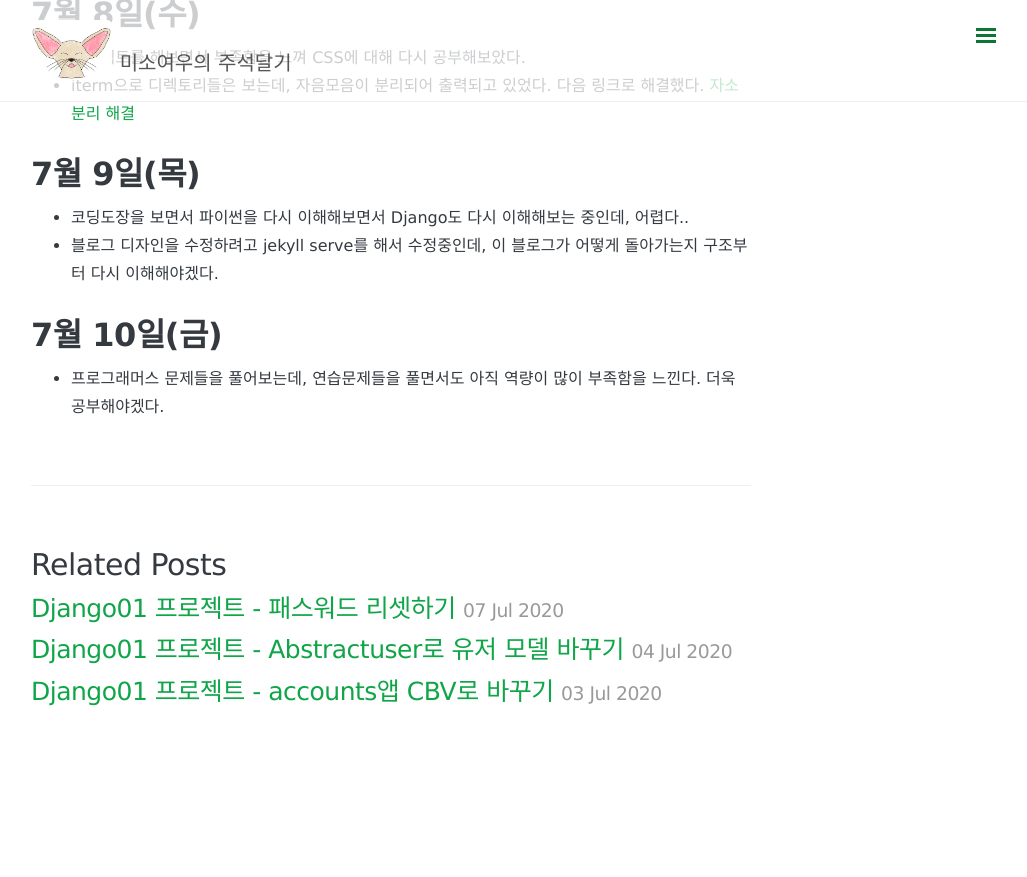
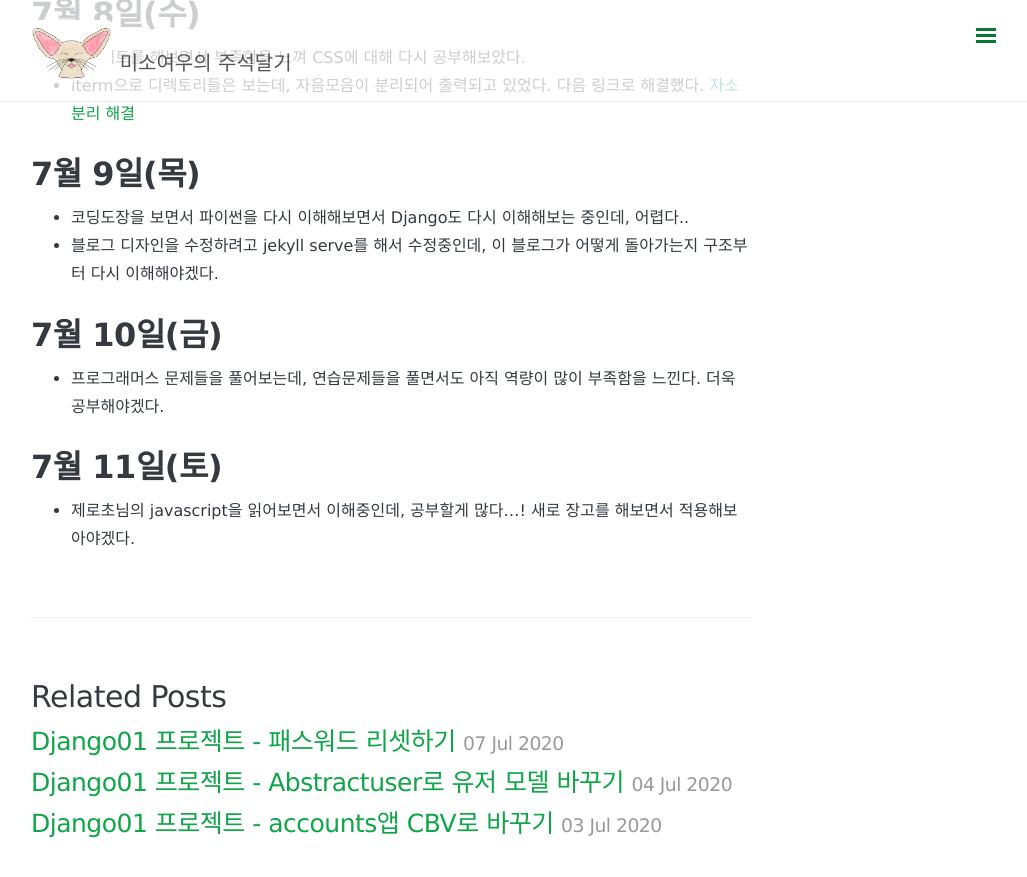
Before and after one commit to somefood/somefood.github.io, a Jekyll site: the page built from _posts/Today I Learned/2020-07-06-07-12-TIL.md, in a window 1280 px wide and 900 px high, scrolled down 578 px. Shown: the top 877 px of the window, without its empty margins (249-1276 px from the left). Built offline with Jekyll 4.4.1, drawn with Linux system fonts in a browser that asks for light colours; nearby versions of some CDN libraries; comment, search, counter and statistics services are not loaded; before the commit the page ends 1345 px from its top, so only the background shows below that.

Commit message:
수정: TIL 내용 추가

```diff
--- a/_posts/Today I Learned/2020-07-06-07-12-TIL.md
+++ b/_posts/Today I Learned/2020-07-06-07-12-TIL.md
@@ -31,3 +31,7 @@ comments: true
 7월 10일(금)
 =========
 - 프로그래머스 문제들을 풀어보는데, 연습문제들을 풀면서도 아직 역량이 많이 부족함을 느낀다. 더욱 공부해야겠다.
+
+7월 11일(토)
+========
+- 제로초님의 javascript을 읽어보면서 이해중인데, 공부할게 많다...! 새로 장고를 해보면서 적용해보아야겠다.
```
